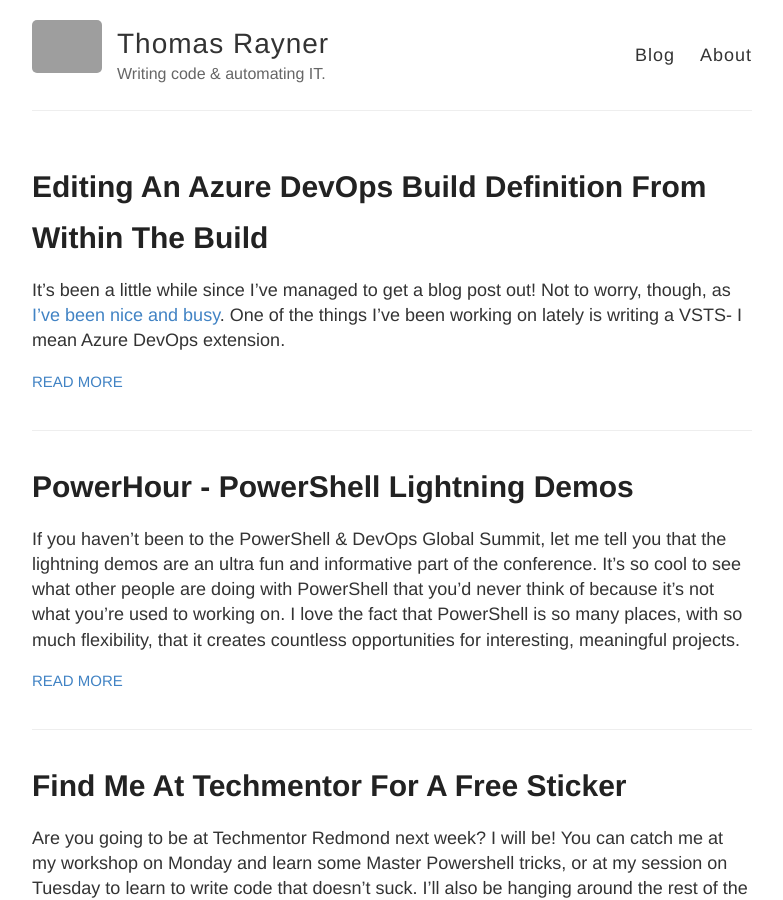
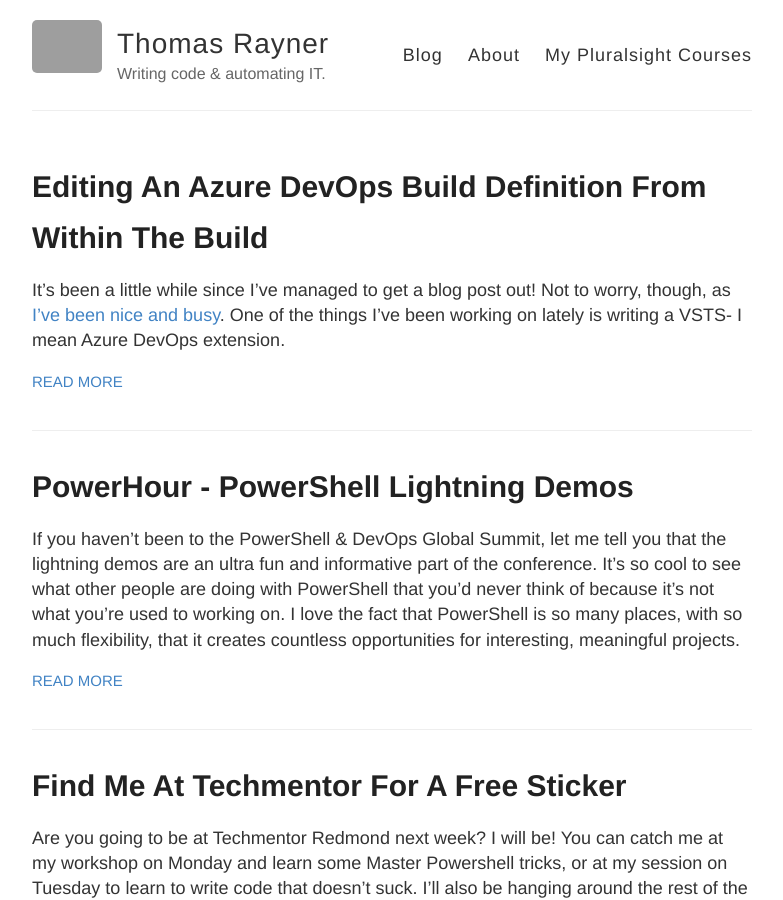
Before and after one commit to thomasrayner/thomasrayner.github.io, a Jekyll site: the page built from index.html, in a window 1280 px wide and 900 px high. Shown: the whole window, without its empty margins (248-1031 px from the left). Built offline with Jekyll 4.4.1, drawn with Linux system fonts in a browser that asks for light colours; grey boxes are pictures that could not be loaded.

Commit message:
Added pluralsight courses link

```diff
--- a/_layouts/default.html
+++ b/_layouts/default.html
@@ -29,6 +29,7 @@
           <nav>
             <a href="{{ site.baseurl }}/">Blog</a>
             <a href="{{ site.baseurl }}/about">About</a>
+            <a href="https://pluralsight.pxf.io/c/1209528/424552/7490?u=https%3A%2F%2Fwww.pluralsight.com%2Fauthors%2Fthomas-rayner" target="_BLANK">My Pluralsight Courses</a>
           </nav>
         </header>
       </div>
```
